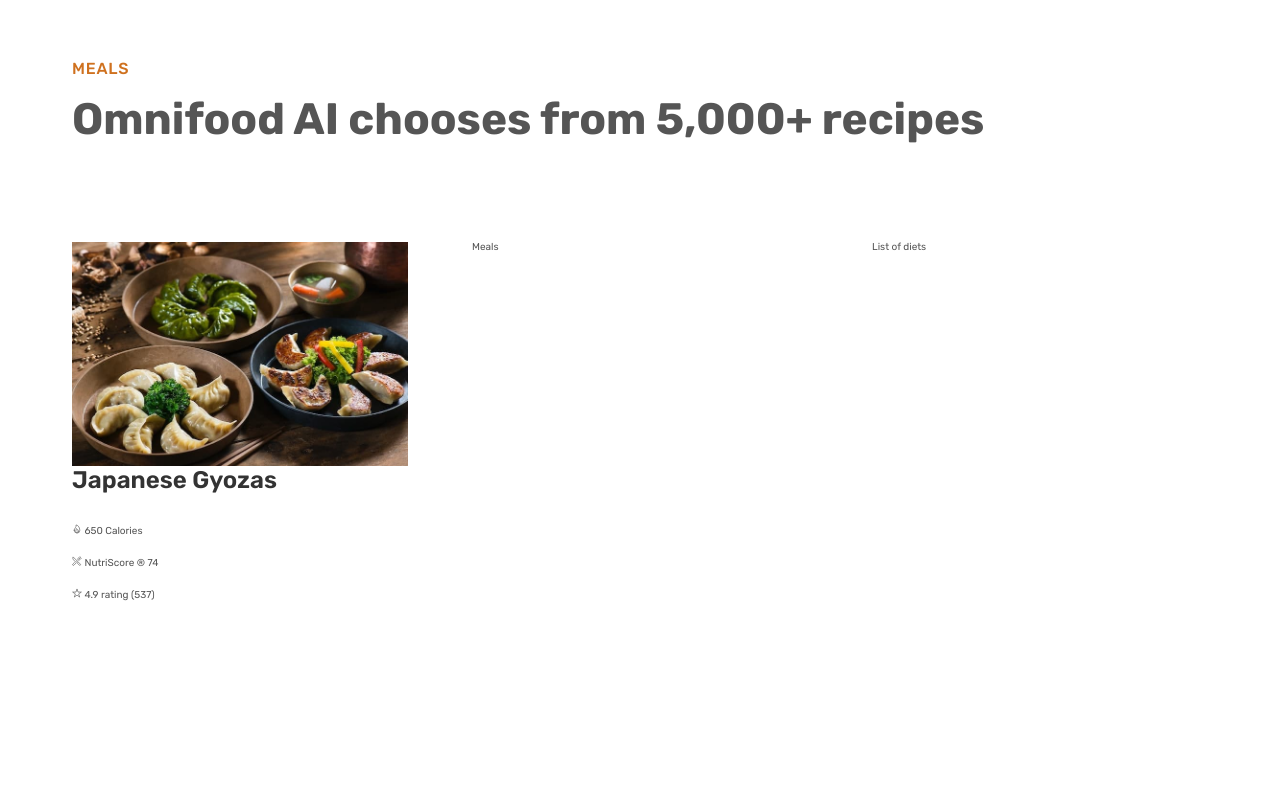
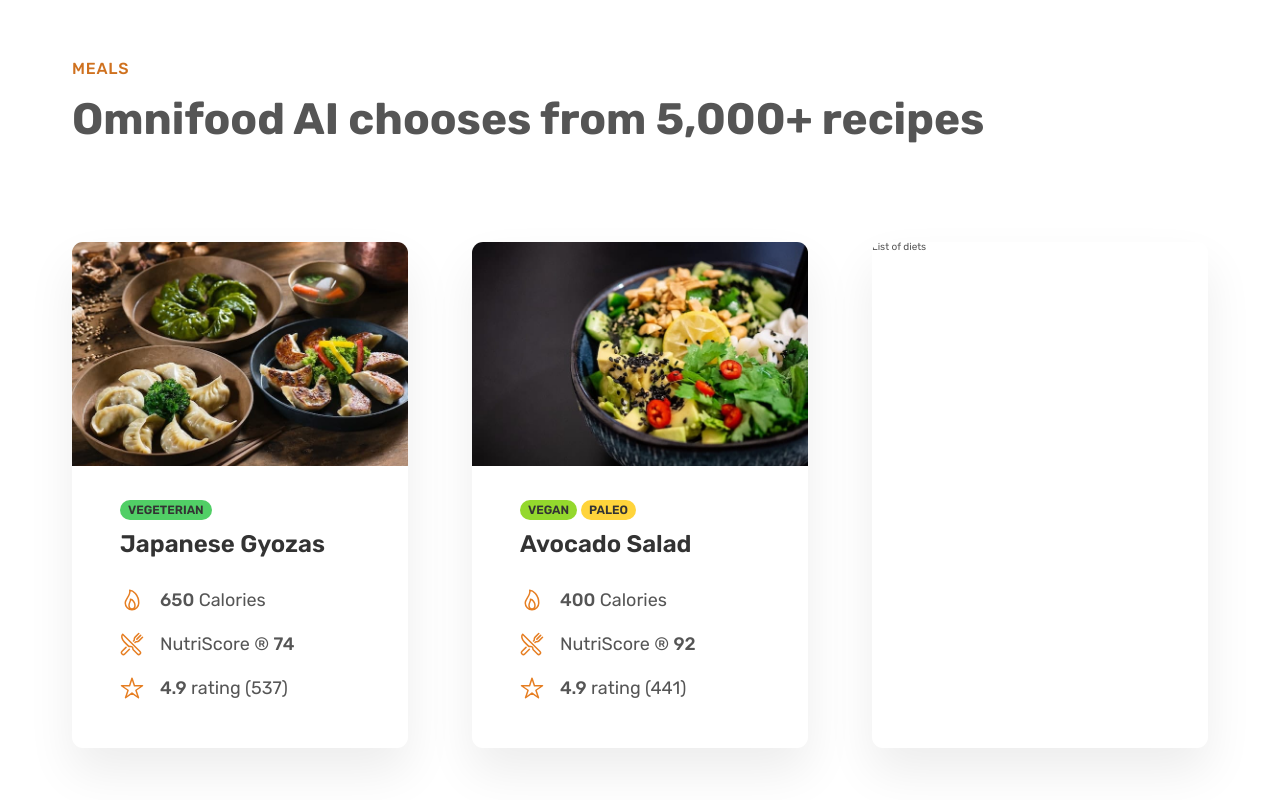
Before and after one commit to ukaran11/omnifood, a plain HTML site: page index.html in a window 1280 px wide. Shown: the part 2648-3448 px from the top of the page. Before the commit the page ends 3344 px from the top, so only its background shows below. Drawn offline with nearby package versions, Linux system fonts and the light colour scheme; files whose address does not match are found by name.

Commit message:
Utsav | Added the two meal cards and associated css

```diff
--- a/css/general.css
+++ b/css/general.css
@@ -124,3 +124,7 @@ body {
 .margin-right-sm {
     margin-right: 1.6rem !important;
 }
+
+strong {
+    font-weight: 500;
+}
--- a/css/style.css
+++ b/css/style.css
@@ -211,6 +211,44 @@
     padding: 9.6rem  0;
 }
 
+.meal {
+    box-shadow: 0 2.4rem 4.8rem rgba(0, 0, 0, 0.075);
+    border-radius: 11px;
+    overflow: hidden;
+}
+
+.meal-content {
+    padding: 3.2rem 4.8rem 4.8rem 4.8rem;
+}
+
+.meal-tags {
+    margin-bottom: 1.2rem;
+    display: flex;
+    gap: 0.4rem;
+}
+
+.tag {
+    display: inline-block;
+    padding: 0.4rem 0.8rem;
+    font-size: 1.2rem;
+    text-transform: uppercase;
+    color: #333;
+    border-radius: 100px;
+    font-weight: 600;
+}
+
+.tag--vegeterian {
+    background-color: #51cf66;
+}
+
+.tag--vegan {
+    background-color: #94d82d;
+}
+
+.tag--paleo {
+    background-color: #ffd43b;
+}
+
 .meal-title {
     font-size: 2.4rem;
     color: #333;
@@ -226,7 +264,16 @@
 }
 
 .meal-attribute {
-    font-size: 1.8 rem;
+    font-size: 1.8rem;
+    display:flex;
+    align-items: center;
+    gap: 1.6rem;
+}
+
+.meal-icon {
+    height: 2.4rem;
+    width: 2.4rem;
+    color:#e67e22;
 }
 
 .meal-img {
--- a/index.html
+++ b/index.html
@@ -167,22 +167,55 @@
                         src="img/meals/meal-1.jpg"
                         class="meal-img"
                         alt="Japanese Gyozas">
+                    <div class="meal-content">
+                        <div class="meal-tags">
+                            <span class="tag tag--vegeterian">Vegeterian</span>
+                        </div>
                         <p class="meal-title">Japanese Gyozas</p>
                         <ul class="meal-attributes">
                             <li class="meal-attribute">
-                            <ion-icon name="flame-outline"></ion-icon>
-                            <span>650 Calories</li></span>
+                                <ion-icon class="meal-icon" name="flame-outline"></ion-icon>
+                                <span><strong>650</strong> Calories</li></span>
                             <li class="meal-attribute">
-                            <ion-icon name="restaurant-outline"></ion-icon>
-                            <span>NutriScore &reg; 74</span>
+                                <ion-icon class="meal-icon" name="restaurant-outline"></ion-icon>
+                                <span>NutriScore &reg; <strong>74</strong></span>
                             </li>
                             <li class="meal-attribute">
-                            <ion-icon name="star-outline"></ion-icon>
-                            <span>4.9 rating (537)</span>
+                                <ion-icon class="meal-icon" name="star-outline"></ion-icon>
+                                <span><strong>4.9</strong> rating (537)</span>
                             </li>
                         </ul>
                     </div>
-                <div class="meal">Meals</div>
+                </div>
+
+                <div class="meal">
+                    <img
+                        src="img/meals/meal-2.jpg"
+                        class="meal-img"
+                        alt="Avocado Salad">
+                    <div class="meal-content">
+                        <div class="meal-tags">
+                            <span class="tag tag--vegan">Vegan</span>
+                            <span class="tag tag--paleo">Paleo</span>
+                        </div>
+                        <p class="meal-title">Avocado Salad</p>
+                        <ul class="meal-attributes">
+                            <li class="meal-attribute">
+                                <ion-icon class="meal-icon" name="flame-outline"></ion-icon>
+                                <span><strong>400</strong> Calories</li></span>
+                            <li class="meal-attribute">
+                                <ion-icon class="meal-icon" name="restaurant-outline"></ion-icon>
+                                <span>NutriScore &reg; <strong>92</strong></span>
+                            </li>
+                            <li class="meal-attribute">
+                                <ion-icon class="meal-icon" name="star-outline"></ion-icon>
+                                <span><strong>4.9</strong> rating (441)</span>
+                            </li>
+                        </ul>
+                    </div>
+                </div>
+
+
                 <div class="meal">List of diets</div>
             </div>
         </section>
```
Lines whose indentation alone changed are shown as unchanged.
